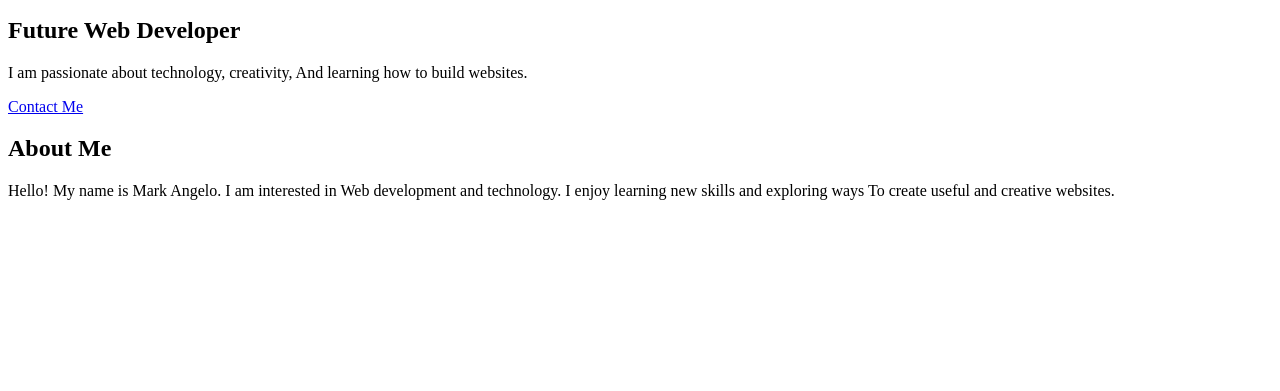
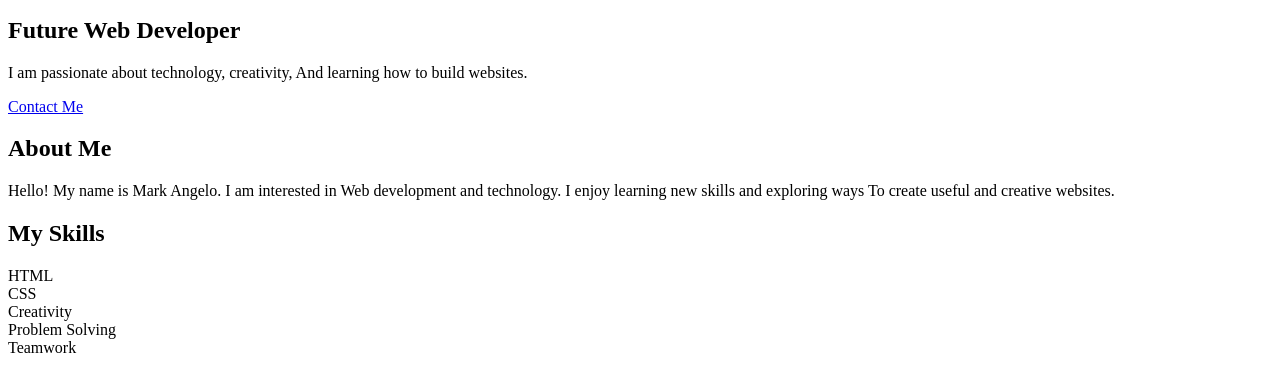
Before and after one commit to markmywords-777/Arayan-Project-1, a plain HTML site: page index.html in a window 1280 px wide. Shown: the part 241-632 px from the top of the page. Drawn offline with Linux system fonts and the light colour scheme.

Commit message:
add skills

```diff
--- a/index.html
+++ b/index.html
@@ -68,8 +68,17 @@
     </p>
 </section>
 
-        <!—PASTE HERE: SKILLS SECTION 
+        <section id=”skills”>
+    <h2 class=”section-title”>My Skills</h2>
 
+    <div class=”skills-container”>
+        <div class=”skill”>HTML</div>
+        <div class=”skill”>CSS</div>
+        <div class=”skill”>Creativity</div>
+        <div class=”skill”>Problem Solving</div>
+        <div class=”skill”>Teamwork</div>
+    </div>
+</section>
         <!—PASTE HERE: PROJECTS SECTION 
 
         <!—PASTE HERE: CONTACT SECTION 
```
Also changed, not shown: styles/style.css (+13 -0 lines).
